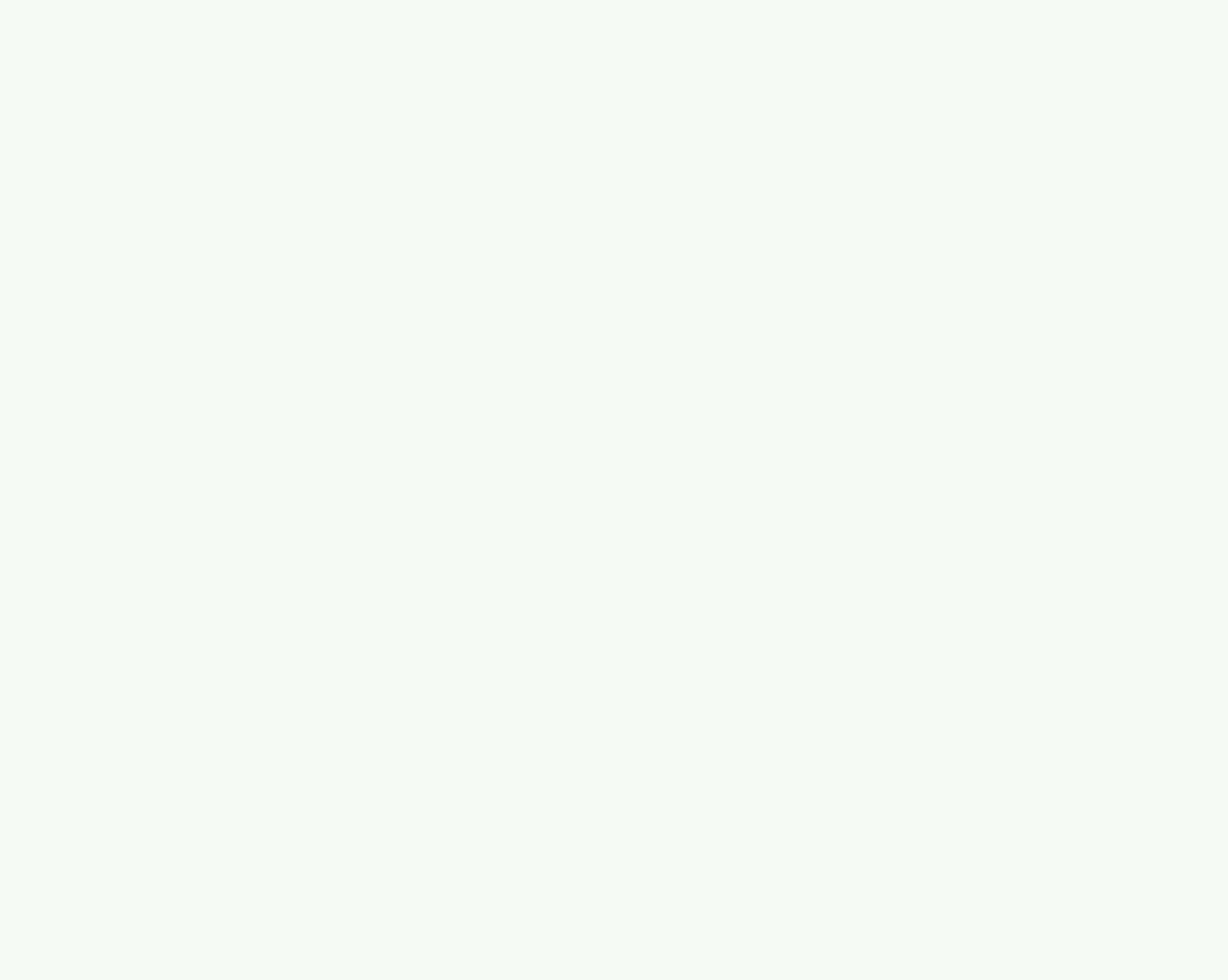
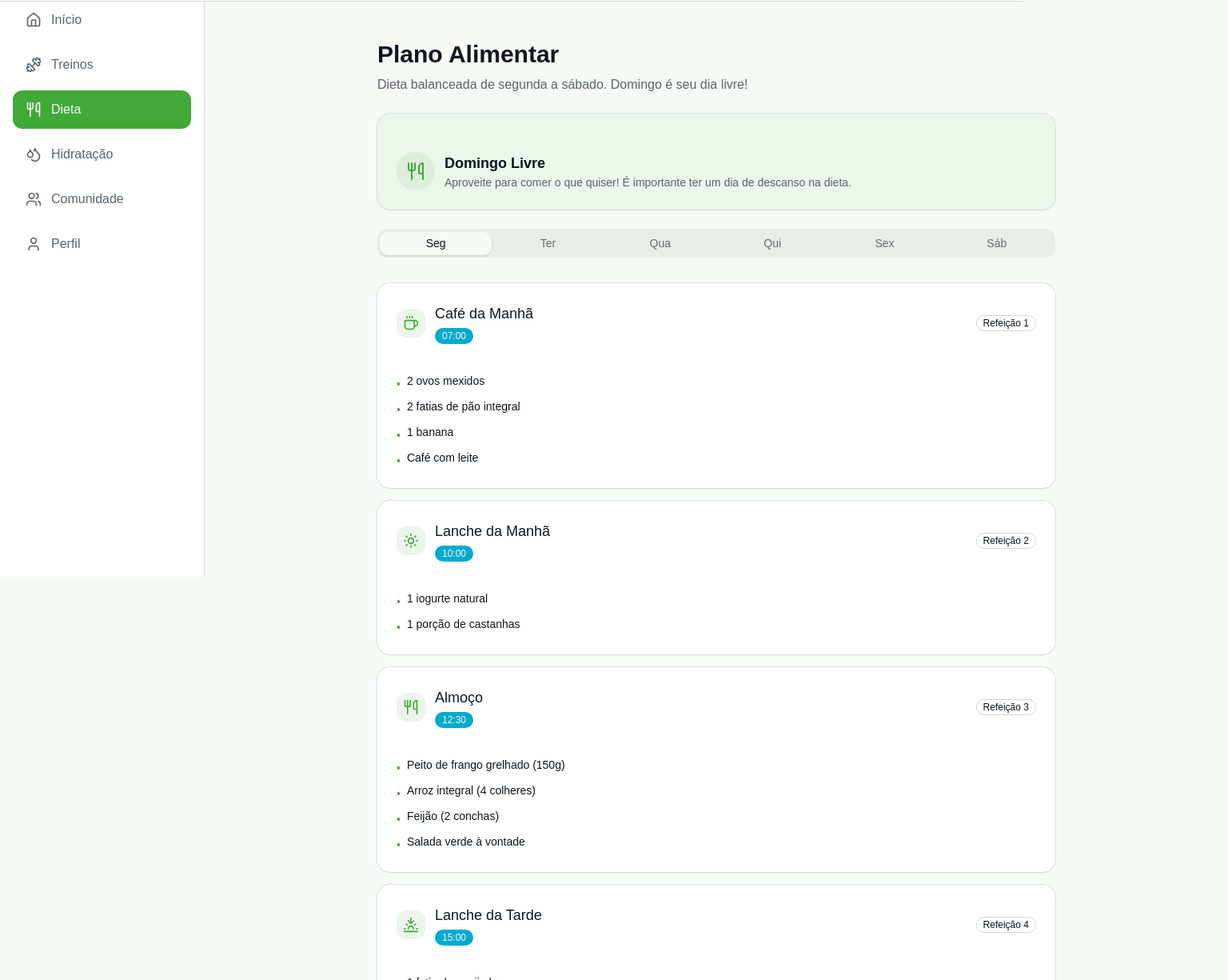
Before and after one commit to Diegoevieira/fitflow, a React (Vite) app: page /diet in a window 1280 px wide. Before the commit this address had no page. Shown: the part 79-1304 px from the top of the page at 80% size, 1536 px wide, since content can reach past the window. Before the commit the page ends 800 px from the top, so only its background shows below. Built offline with nearby package versions, Linux system fonts and the light colour scheme.

Commit message:
Version 1770174530600 - Auto backup

```diff
--- a/src/App.tsx
+++ b/src/App.tsx
@@ -6,6 +6,7 @@ import { AdminLogin } from '@/pages/AdminLogin'
 import { Welcome } from '@/pages/Welcome'
 import { Dashboard } from '@/pages/Dashboard'
 import { Workouts } from '@/pages/Workouts'
+import { Diet } from '@/pages/Diet'
 import { Hydration } from '@/pages/Hydration'
 import { Community } from '@/pages/Community'
 import { Profile } from '@/pages/Profile'
@@ -24,6 +25,7 @@ function App() {
         <Route path="/" element={<Layout />}>
           <Route index element={<Dashboard />} />
           <Route path="workouts" element={<Workouts />} />
+          <Route path="diet" element={<Diet />} />
           <Route path="hydration" element={<Hydration />} />
           <Route path="community" element={<Community />} />
           <Route path="profile" element={<Profile />} />
--- a/src/components/Layout.tsx
+++ b/src/components/Layout.tsx
@@ -1,5 +1,5 @@
 import { Outlet, Link, useLocation } from 'react-router-dom'
-import { Home, Dumbbell, Droplets, Users, User, Shield, LogOut } from 'lucide-react'
+import { Home, Dumbbell, Utensils, Droplets, Users, User, Shield, LogOut } from 'lucide-react'
 import { ThemeToggle } from '@/components/theme-toggle'
 import { useAuth } from '@/contexts/AuthContext'
 import { Button } from '@/components/ui/button'
@@ -15,6 +15,7 @@ export function Layout() {
   const navItems = [
     { path: '/', icon: Home, label: 'Início' },
     { path: '/workouts', icon: Dumbbell, label: 'Treinos' },
+    { path: '/diet', icon: Utensils, label: 'Dieta' },
     { path: '/hydration', icon: Droplets, label: 'Hidratação' },
     { path: '/community', icon: Users, label: 'Comunidade' },
     { path: '/profile', icon: User, label: 'Perfil' },
--- a/src/pages/Dashboard.tsx
+++ b/src/pages/Dashboard.tsx
@@ -198,7 +198,7 @@ export function Dashboard() {
       </Card>
 
       {/* Quick Actions */}
-      <div className="grid gap-4 md:grid-cols-2">
+      <div className="grid gap-4 md:grid-cols-3">
         <Link to="/workouts">
           <Card className="hover:shadow-lg transition-all cursor-pointer h-full">
             <CardContent className="pt-6">
@@ -208,6 +208,20 @@ export function Dashboard() {
                 </div>
                 <h3 className="font-semibold mb-1">Ver Treinos</h3>
                 <p className="text-sm text-muted-foreground">Acesse seu plano semanal</p>
+              </div>
+            </CardContent>
+          </Card>
+        </Link>
+
+        <Link to="/diet">
+          <Card className="hover:shadow-lg transition-all cursor-pointer h-full">
+            <CardContent className="pt-6">
+              <div className="flex flex-col items-center text-center">
+                <div className="p-3 rounded-full bg-secondary/10 mb-3">
+                  <Utensils className="h-6 w-6 text-secondary" />
+                </div>
+                <h3 className="font-semibold mb-1">Minha Dieta</h3>
+                <p className="text-sm text-muted-foreground">Veja seu plano alimentar</p>
               </div>
             </CardContent>
           </Card>
--- a/src/pages/Diet.tsx
+++ b/src/pages/Diet.tsx
@@ -1,201 +1,433 @@
 import { useState } from 'react'
 import { Card, CardContent, CardHeader, CardTitle } from '@/components/ui/card'
+import { Tabs, TabsContent, TabsList, TabsTrigger } from '@/components/ui/tabs'
 import { Badge } from '@/components/ui/badge'
-import { Tabs, TabsContent, TabsList, TabsTrigger } from '@/components/ui/tabs'
-import { Apple, Clock, Flame, Droplets, Coffee, Sun, Moon, Soup } from 'lucide-react'
-import { Progress } from '@/components/ui/progress'
+import { Utensils, Coffee, Sun, Sunset, Moon } from 'lucide-react'
 
 interface Meal {
+  id: string
   time: string
   name: string
   icon: typeof Coffee
-  foods: { name: string; amount: string; calories: number; protein: number; carbs: number; fat: number }[]
+  foods: string[]
 }
 
 interface DayPlan {
   day: string
-  totalCalories: number
-  totalProtein: number
-  totalCarbs: number
-  totalFat: number
   meals: Meal[]
 }
 
-const mockDietPlan: DayPlan[] = [
+const dietPlans: DayPlan[] = [
   {
-    day: 'Segunda-feira',
-    totalCalories: 2200,
-    totalProtein: 180,
-    totalCarbs: 220,
-    totalFat: 60,
+    day: 'Segunda',
     meals: [
       {
+        id: '1',
         time: '07:00',
         name: 'Café da Manhã',
         icon: Coffee,
         foods: [
-          { name: 'Ovos mexidos', amount: '3 unidades', calories: 210, protein: 18, carbs: 2, fat: 14 },
-          { name: 'Pão integral', amount: '2 fatias', calories: 140, protein: 6, carbs: 26, fat: 2 },
-          { name: 'Abacate', amount: '1/2 unidade', calories: 120, protein: 1, carbs: 6, fat: 11 },
-          { name: 'Café com leite', amount: '200ml', calories: 80, protein: 6, carbs: 10, fat: 2 },
-        ],
+          '2 ovos mexidos',
+          '2 fatias de pão integral',
+          '1 banana',
+          'Café com leite'
+        ]
       },
       {
+        id: '2',
         time: '10:00',
         name: 'Lanche da Manhã',
-        icon: Apple,
+        icon: Sun,
         foods: [
-          { name: 'Whey Protein', amount: '1 scoop', calories: 120, protein: 24, carbs: 3, fat: 1 },
-          { name: 'Banana', amount: '1 unidade', calories: 105, protein: 1, carbs: 27, fat: 0 },
-          { name: 'Pasta de amendoim', amount: '1 colher', calories: 95, protein: 4, carbs: 3, fat: 8 },
-        ],
+          '1 iogurte natural',
+          '1 porção de castanhas'
+        ]
       },
       {
-        time: '13:00',
+        id: '3',
+        time: '12:30',
         name: 'Almoço',
-        icon: Sun,
+        icon: Utensils,
         foods: [
-          { name: 'Peito de frango grelhado', amount: '200g', calories: 330, protein: 62, carbs: 0, fat: 7 },
-          { name: 'Arroz integral', amount: '4 colheres', calories: 180, protein: 4, carbs: 38, fat: 2 },
-          { name: 'Feijão', amount: '2 conchas', calories: 140, protein: 8, carbs: 22, fat: 1 },
-          { name: 'Salada verde', amount: '1 prato', calories: 50, protein: 2, carbs: 8, fat: 2 },
-        ],
+          'Peito de frango grelhado (150g)',
+          'Arroz integral (4 colheres)',
+          'Feijão (2 conchas)',
+          'Salada verde à vontade'
+        ]
       },
       {
-        time: '16:00',
+        id: '4',
+        time: '15:00',
         name: 'Lanche da Tarde',
-        icon: Apple,
+        icon: Sunset,
         foods: [
-          { name: 'Iogurte grego natural', amount: '200g', calories: 130, protein: 20, carbs: 9, fat: 0 },
-          { name: 'Granola', amount: '2 colheres', calories: 120, protein: 3, carbs: 20, fat: 3 },
-          { name: 'Morango', amount: '1 xícara', calories: 50, protein: 1, carbs: 12, fat: 0 },
-        ],
+          '1 fatia de queijo branco',
+          '4 biscoitos integrais'
+        ]
       },
       {
-        time: '19:30',
+        id: '5',
+        time: '19:00',
         name: 'Jantar',
         icon: Moon,
         foods: [
-          { name: 'Salmão grelhado', amount: '180g', calories: 280, protein: 40, carbs: 0, fat: 13 },
-          { name: 'Batata doce', amount: '150g', calories: 130, protein: 2, carbs: 30, fat: 0 },
-          { name: 'Brócolis no vapor', amount: '1 xícara', calories: 55, protein: 4, carbs: 11, fat: 0 },
-          { name: 'Azeite', amount: '1 colher', calories: 120, protein: 0, carbs: 0, fat: 14 },
-        ],
+          'Peixe grelhado (150g)',
+          'Batata doce (1 média)',
+          'Legumes refogados'
+        ]
+      }
+    ]
   },
   {
-        time: '22:00',
-        name: 'Ceia',
-        icon: Soup,
+    day: 'Terça',
+    meals: [
+      {
+        id: '1',
+        time: '07:00',
+        name: 'Café da Manhã',
+        icon: Coffee,
         foods: [
-          { name: 'Caseína', amount: '1 scoop', calories: 120, protein: 24, carbs: 3, fat: 1 },
-          { name: 'Pasta de amendoim', amount: '1 colher', calories: 95, protein: 4, carbs: 3, fat: 8 },
-        ],
+          'Tapioca com queijo',
+          '1 maçã',
+          'Suco natural de laranja'
+        ]
       },
-    ],
+      {
+        id: '2',
+        time: '10:00',
+        name: 'Lanche da Manhã',
+        icon: Sun,
+        foods: [
+          '1 barra de proteína',
+          '1 porção de frutas vermelhas'
+        ]
       },
+      {
+        id: '3',
+        time: '12:30',
+        name: 'Almoço',
+        icon: Utensils,
+        foods: [
+          'Carne moída magra (150g)',
+          'Macarrão integral (4 colheres)',
+          'Brócolis cozido',
+          'Salada de tomate'
+        ]
+      },
+      {
+        id: '4',
+        time: '15:00',
+        name: 'Lanche da Tarde',
+        icon: Sunset,
+        foods: [
+          '1 vitamina de banana com aveia',
+          '2 colheres de pasta de amendoim'
+        ]
+      },
+      {
+        id: '5',
+        time: '19:00',
+        name: 'Jantar',
+        icon: Moon,
+        foods: [
+          'Omelete (3 ovos)',
+          'Salada completa',
+          '1 fatia de pão integral'
+        ]
+      }
+    ]
+  },
+  {
+    day: 'Quarta',
+    meals: [
+      {
+        id: '1',
+        time: '07:00',
+        name: 'Café da Manhã',
+        icon: Coffee,
+        foods: [
+          'Panqueca de aveia (2 unidades)',
+          'Mel',
+          'Café com leite'
+        ]
+      },
+      {
+        id: '2',
+        time: '10:00',
+        name: 'Lanche da Manhã',
+        icon: Sun,
+        foods: [
+          '1 iogurte grego',
+          'Granola (2 colheres)'
+        ]
+      },
+      {
+        id: '3',
+        time: '12:30',
+        name: 'Almoço',
+        icon: Utensils,
+        foods: [
+          'Filé de tilápia grelhado (150g)',
+          'Arroz branco (4 colheres)',
+          'Feijão preto (2 conchas)',
+          'Couve refogada'
+        ]
+      },
+      {
+        id: '4',
+        time: '15:00',
+        name: 'Lanche da Tarde',
+        icon: Sunset,
+        foods: [
+          '1 sanduíche natural',
+          'Suco verde'
+        ]
+      },
+      {
+        id: '5',
+        time: '19:00',
+        name: 'Jantar',
+        icon: Moon,
+        foods: [
+          'Peito de frango desfiado (150g)',
+          'Purê de batata',
+          'Salada mista'
+        ]
+      }
+    ]
+  },
+  {
+    day: 'Quinta',
+    meals: [
+      {
+        id: '1',
+        time: '07:00',
+        name: 'Café da Manhã',
+        icon: Coffee,
+        foods: [
+          'Mingau de aveia',
+          '1 banana amassada',
+          'Canela',
+          'Café preto'
+        ]
+      },
+      {
+        id: '2',
+        time: '10:00',
+        name: 'Lanche da Manhã',
+        icon: Sun,
+        foods: [
+          '1 maçã',
+          '10 amêndoas'
+        ]
+      },
+      {
+        id: '3',
+        time: '12:30',
+        name: 'Almoço',
+        icon: Utensils,
+        foods: [
+          'Bife grelhado (150g)',
+          'Batata inglesa assada',
+          'Feijão (2 conchas)',
+          'Salada verde'
+        ]
+      },
+      {
+        id: '4',
+        time: '15:00',
+        name: 'Lanche da Tarde',
+        icon: Sunset,
+        foods: [
+          'Crepioca',
+          'Queijo cottage'
+        ]
+      },
+      {
+        id: '5',
+        time: '19:00',
+        name: 'Jantar',
+        icon: Moon,
+        foods: [
+          'Salmão grelhado (150g)',
+          'Quinoa (4 colheres)',
+          'Aspargos grelhados'
+        ]
+      }
+    ]
+  },
+  {
+    day: 'Sexta',
+    meals: [
+      {
+        id: '1',
+        time: '07:00',
+        name: 'Café da Manhã',
+        icon: Coffee,
+        foods: [
+          'Pão francês integral (2 unidades)',
+          'Requeijão light',
+          'Mamão',
+          'Café com leite'
+        ]
+      },
+      {
+        id: '2',
+        time: '10:00',
+        name: 'Lanche da Manhã',
+        icon: Sun,
+        foods: [
+          '1 shake de proteína',
+          '1 banana'
+        ]
+      },
+      {
+        id: '3',
+        time: '12:30',
+        name: 'Almoço',
+        icon: Utensils,
+        foods: [
+          'Frango xadrez (150g)',
+          'Arroz integral (4 colheres)',
+          'Feijão (2 conchas)',
+          'Salada colorida'
+        ]
+      },
+      {
+        id: '4',
+        time: '15:00',
+        name: 'Lanche da Tarde',
+        icon: Sunset,
+        foods: [
+          '2 fatias de pão integral',
+          'Atum',
+          'Tomate'
+        ]
+      },
+      {
+        id: '5',
+        time: '19:00',
+        name: 'Jantar',
+        icon: Moon,
+        foods: [
+          'Omelete de claras (4 claras)',
+          'Salada caprese',
+          'Torradas integrais'
+        ]
+      }
+    ]
+  },
+  {
+    day: 'Sábado',
+    meals: [
+      {
+        id: '1',
+        time: '07:00',
+        name: 'Café da Manhã',
+        icon: Coffee,
+        foods: [
+          'Panqueca de banana com aveia',
+          'Mel',
+          'Suco de laranja'
+        ]
+      },
+      {
+        id: '2',
+        time: '10:00',
+        name: 'Lanche da Manhã',
+        icon: Sun,
+        foods: [
+          '1 iogurte com granola',
+          'Frutas picadas'
+        ]
+      },
+      {
+        id: '3',
+        time: '12:30',
+        name: 'Almoço',
+        icon: Utensils,
+        foods: [
+          'Carne assada (150g)',
+          'Arroz com legumes',
+          'Feijão tropeiro',
+          'Salada verde'
+        ]
+      },
+      {
+        id: '4',
+        time: '15:00',
+        name: 'Lanche da Tarde',
+        icon: Sunset,
+        foods: [
+          '1 fatia de bolo integral',
+          'Chá verde'
+        ]
+      },
+      {
+        id: '5',
+        time: '19:00',
+        name: 'Jantar',
+        icon: Moon,
+        foods: [
+          'Pizza fitness caseira',
+          'Salada de rúcula'
+        ]
+      }
+    ]
+  }
 ]
 
 export function Diet() {
-  const [selectedDay] = useState(mockDietPlan[0])
+  const [selectedDay, setSelectedDay] = useState('Segunda')
 
-  const targetCalories = 2200
-  const targetProtein = 180
-  const targetCarbs = 220
-  const targetFat = 60
+  const currentPlan = dietPlans.find(plan => plan.day === selectedDay)
 
   return (
+    <div className="container mx-auto p-6 max-w-4xl">
       <div className="space-y-6">
+        {/* Header */}
         <div>
-        <h1 className="text-3xl font-bold">Minha Dieta</h1>
-        <p className="text-muted-foreground mt-2">
-          Acompanhe seu plano alimentar diário
+          <h1 className="text-3xl font-bold mb-2">Plano Alimentar</h1>
+          <p className="text-muted-foreground">
+            Dieta balanceada de segunda a sábado. Domingo é seu dia livre!
           </p>
         </div>
 
-      {/* Daily Summary */}
-      <div className="grid gap-4 md:grid-cols-2 lg:grid-cols-4">
-        <Card>
-          <CardHeader className="pb-3">
-            <CardTitle className="text-sm font-medium flex items-center">
-              <Flame className="h-4 w-4 mr-2 text-primary" />
-              Calorias
-            </CardTitle>
-          </CardHeader>
-          <CardContent>
-            <div className="text-2xl font-bold">
-              {selectedDay.totalCalories} <span className="text-sm text-muted-foreground">/ {targetCalories}</span>
+        {/* Domingo Livre Card */}
+        <Card className="border-primary bg-primary/5">
+          <CardContent className="pt-6">
+            <div className="flex items-center gap-3">
+              <div className="p-3 rounded-full bg-primary/10">
+                <Utensils className="h-6 w-6 text-primary" />
               </div>
-            <Progress value={(selectedDay.totalCalories / targetCalories) * 100} className="mt-2" />
+              <div>
+                <h3 className="font-semibold text-lg">Domingo Livre</h3>
+                <p className="text-sm text-muted-foreground">
+                  Aproveite para comer o que quiser! É importante ter um dia de descanso na dieta.
+                </p>
+              </div>
+            </div>
           </CardContent>
         </Card>
 
-        <Card>
-          <CardHeader className="pb-3">
-            <CardTitle className="text-sm font-medium flex items-center">
-              <Droplets className="h-4 w-4 mr-2 text-primary" />
-              Proteínas
-            </CardTitle>
-          </CardHeader>
-          <CardContent>
-            <div className="text-2xl font-bold">
-              {selectedDay.totalProtein}g <span className="text-sm text-muted-foreground">/ {targetProtein}g</span>
-            </div>
-            <Progress value={(selectedDay.totalProtein / targetProtein) * 100} className="mt-2" />
-          </CardContent>
-        </Card>
-
-        <Card>
-          <CardHeader className="pb-3">
-            <CardTitle className="text-sm font-medium flex items-center">
-              <Apple className="h-4 w-4 mr-2 text-primary" />
-              Carboidratos
-            </CardTitle>
-          </CardHeader>
-          <CardContent>
-            <div className="text-2xl font-bold">
-              {selectedDay.totalCarbs}g <span className="text-sm text-muted-foreground">/ {targetCarbs}g</span>
-            </div>
-            <Progress value={(selectedDay.totalCarbs / targetCarbs) * 100} className="mt-2" />
-          </CardContent>
-        </Card>
-
-        <Card>
-          <CardHeader className="pb-3">
-            <CardTitle className="text-sm font-medium flex items-center">
-              <Droplets className="h-4 w-4 mr-2 text-primary" />
-              Gorduras
-            </CardTitle>
-          </CardHeader>
-          <CardContent>
-            <div className="text-2xl font-bold">
-              {selectedDay.totalFat}g <span className="text-sm text-muted-foreground">/ {targetFat}g</span>
-            </div>
-            <Progress value={(selectedDay.totalFat / targetFat) * 100} className="mt-2" />
-          </CardContent>
-        </Card>
-      </div>
-
-      {/* Meals */}
-      <Tabs defaultValue="all" className="w-full">
-        <TabsList className="grid w-full grid-cols-7">
-          <TabsTrigger value="all">Todos</TabsTrigger>
-          <TabsTrigger value="seg">Seg</TabsTrigger>
-          <TabsTrigger value="ter">Ter</TabsTrigger>
-          <TabsTrigger value="qua">Qua</TabsTrigger>
-          <TabsTrigger value="qui">Qui</TabsTrigger>
-          <TabsTrigger value="sex">Sex</TabsTrigger>
-          <TabsTrigger value="sab">Sab</TabsTrigger>
+        {/* Tabs de dias */}
+        <Tabs value={selectedDay} onValueChange={setSelectedDay}>
+          <TabsList className="grid w-full grid-cols-6">
+            <TabsTrigger value="Segunda">Seg</TabsTrigger>
+            <TabsTrigger value="Terça">Ter</TabsTrigger>
+            <TabsTrigger value="Quarta">Qua</TabsTrigger>
+            <TabsTrigger value="Quinta">Qui</TabsTrigger>
+            <TabsTrigger value="Sexta">Sex</TabsTrigger>
+            <TabsTrigger value="Sábado">Sáb</TabsTrigger>
           </TabsList>
 
-        <TabsContent value="all" className="space-y-4 mt-6">
-          {selectedDay.meals.map((meal, index) => {
+          {dietPlans.map(plan => (
+            <TabsContent key={plan.day} value={plan.day} className="space-y-4 mt-6">
+              {plan.meals.map((meal, index) => {
                 const Icon = meal.icon
-            const totalMealCalories = meal.foods.reduce((sum, food) => sum + food.calories, 0)
-            const totalMealProtein = meal.foods.reduce((sum, food) => sum + food.protein, 0)
-
                 return (
-              <Card key={index}>
-                <CardHeader>
+                  <Card key={meal.id} className="overflow-hidden">
+                    <CardHeader className="pb-3">
                       <div className="flex items-center justify-between">
                         <div className="flex items-center gap-3">
                           <div className="p-2 rounded-lg bg-primary/10">
@@ -203,44 +435,50 @@ export function Diet() {
                           </div>
                           <div>
                             <CardTitle className="text-lg">{meal.name}</CardTitle>
-                        <div className="flex items-center text-sm text-muted-foreground mt-1">
-                          <Clock className="h-3 w-3 mr-1" />
+                            <Badge variant="secondary" className="mt-1">
                               {meal.time}
+                            </Badge>
                           </div>
                         </div>
-                    </div>
-                    <div className="text-right">
-                      <Badge variant="secondary">{totalMealCalories} kcal</Badge>
-                      <p className="text-xs text-muted-foreground mt-1">{totalMealProtein}g proteína</p>
-                    </div>
+                        <Badge variant="outline">
+                          Refeição {index + 1}
+                        </Badge>
                       </div>
                     </CardHeader>
                     <CardContent>
-                  <div className="space-y-3">
+                      <ul className="space-y-2">
                         {meal.foods.map((food, foodIndex) => (
-                      <div
+                          <li
                             key={foodIndex}
-                        className="flex items-center justify-between p-3 rounded-lg bg-muted/50"
+                            className="flex items-start gap-2 text-sm"
                           >
-                        <div>
-                          <p className="font-medium">{food.name}</p>
-                          <p className="text-sm text-muted-foreground">{food.amount}</p>
-                        </div>
-                        <div className="text-right text-sm">
-                          <p className="font-semibold">{food.calories} kcal</p>
-                          <p className="text-muted-foreground">
-                            P: {food.protein}g · C: {food.carbs}g · G: {food.fat}g
-                          </p>
-                        </div>
-                      </div>
+                            <span className="text-primary mt-1">•</span>
+                            <span>{food}</span>
+                          </li>
                         ))}
-                  </div>
+                      </ul>
                     </CardContent>
                   </Card>
                 )
               })}
             </TabsContent>
+          ))}
         </Tabs>
+
+        {/* Dicas */}
+        <Card className="bg-muted/50">
+          <CardHeader>
+            <CardTitle className="text-base">Dicas Importantes</CardTitle>
+          </CardHeader>
+          <CardContent className="space-y-2 text-sm text-muted-foreground">
+            <p>• Beba pelo menos 2 litros de água por dia</p>
+            <p>• Ajuste as porções de acordo com seu objetivo (ganho/perda de peso)</p>
+            <p>• Você pode substituir alimentos por opções similares</p>
+            <p>• Domingo é livre, mas tente manter o equilíbrio</p>
+            <p>• Consulte um nutricionista para um plano personalizado</p>
+          </CardContent>
+        </Card>
+      </div>
     </div>
   )
 }
```
Lines whose indentation alone changed are shown as unchanged.
